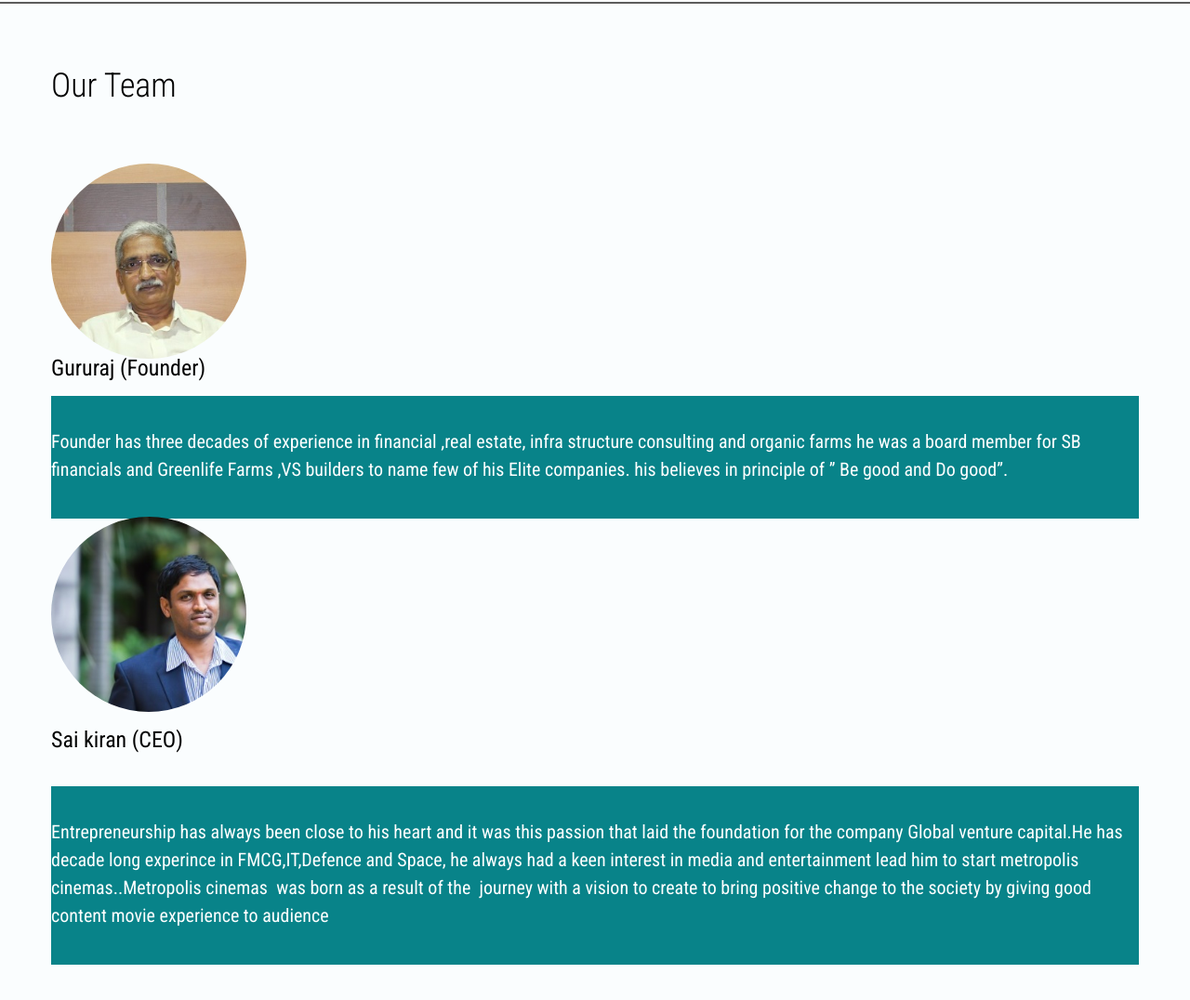
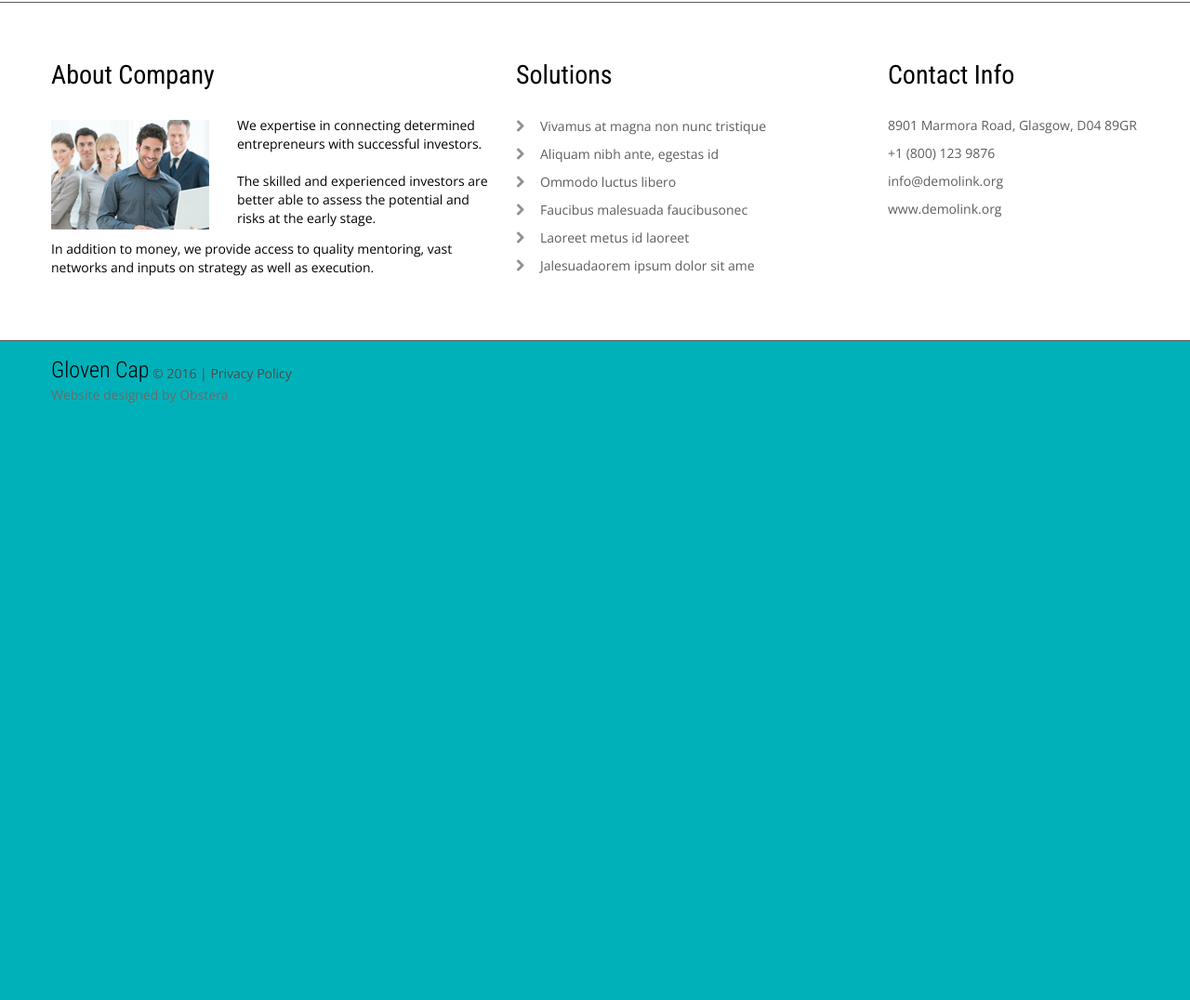
Before and after one commit to sreelakshmi63/banking, a plain HTML site: page stable/index.html in a window 1280 px wide. Shown: the part 1666-2742 px from the top of the page at 93% size. After the commit the page ends 2126 px from the top, so only its background shows below. Drawn offline with nearby package versions, Linux system fonts and the light colour scheme.

Commit message:
removed our team section

```diff
--- a/stable/index.html
+++ b/stable/index.html
@@ -196,12 +196,12 @@
     <div class="row">
       <div class="grid_10 preffix_1 ta__center">
         <div class="greet">
-
+        <div class="wow zoomIn">
           <h2 class="head__1">
 
-            Over $1 Million invested in startups through Glovencap
+            Over $1,000,000 invested in startups through Glovencap
           </h2>
-
+          </div>
         </div>
       </div>
     </div>
@@ -246,68 +246,6 @@
   </article>
 
 
-<article class="content_gray">
-    <div class="container">
-      <div class="row">
-        <div class="grid_7">
-
-          <h3>Our Team</h3>
-
-<br></br>
-          <div class="wow slideInRight">
-          <div class="block-3">
-<div class="container">
-
-             <div class="round">
-            <img src="images/ceo1.jpg" />
-
-
-            </div>
-              <div class="text1"><a href="#"> Gururaj (Founder)</a></div>
-
-			<div class="block-1">
-              <p>Founder has three decades of experience in financial ,real estate, infra structure consulting and organic farms he was a board member for SB financials and Greenlife Farms ,VS builders to name few of his Elite companies. his believes in principle of ” Be good and Do good”.
-
-
-
-          </div>
-
-
-
-          <div class="wow slideInRight" >
-          <div class="block-3">
-<div class="container">
-
-
-  <div class="round">
-            <img src="images/ceo2.jpg" />
-
-
-            </div>
-
-
-		</div>
-
-
-
-
-
-             <br> <div class="text1"><a href="#">Sai kiran (CEO)</a></div><br>
-<div class="block-1">
-              <p>Entrepreneurship has always been close to his heart and it was this passion that laid the foundation for the company Global venture capital.He has decade long experince in FMCG,IT,Defence and Space, he always had a keen interest in media and entertainment lead him to start metropolis cinemas..Metropolis cinemas  was born as a result of the  journey with a vision to create to bring positive change to the society by giving good content movie experience to audience
-
-              <br>
-
-</div>
-            </div>
-          </div>
-        </div>
-        </div>
-
-        </div>
-      </div>
-    </div>
-  </article>
 
 
 
@@ -358,7 +296,7 @@
   <div class="container">
     <div class="row">
       <div class="grid_12">
-        <div class="copyright"><span class="brand">Glovencap</span> &copy; <span id="copyright-year"></span> | <a href="#">Privacy Policy</a>
+        <div class="copyright"><span class="brand">Gloven Cap</span> &copy; <span id="copyright-year"></span> | <a href="#">Privacy Policy</a>
           <div class="sub-copy">Website designed by <a href="http://www.obstera.com/" rel="nofollow">Obstera</a></div>
         </div>
       </div>
```
